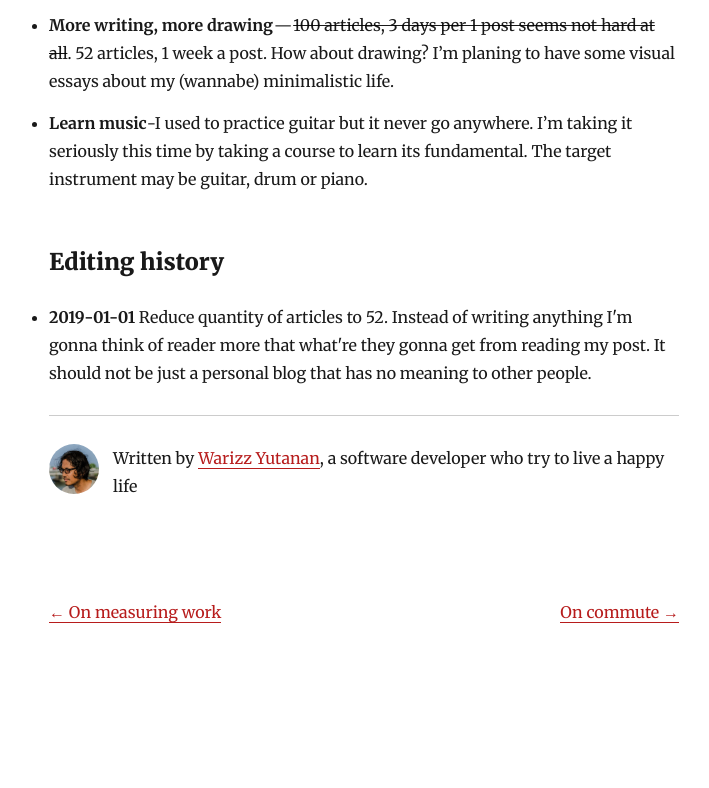
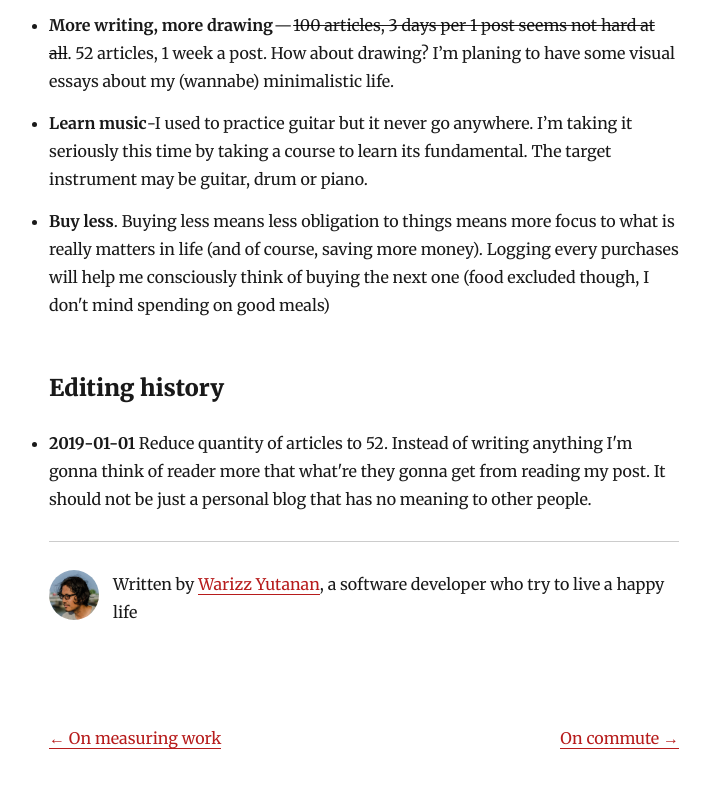
Before and after one commit to warizz/blog, a Gatsby site: page /goals-2019/ in a window 1280 px wide. Shown: the part 1108-1896 px from the top of the page, without its empty margins (276-985 px from the left). Before the commit the page ends 1818 px from the top, so only its background shows below. Built offline with nearby package versions, Linux system fonts and the light colour scheme; Gatsby itself is replaced by a stand-in of ours; some packages are replaced by stand-ins of ours.

Commit message:
update a post

```diff
--- a/content/blog/goals-2019/index.md
+++ b/content/blog/goals-2019/index.md
@@ -18,6 +18,7 @@ I’m turning 35 next year, it passed half life already so I should step forward
 - __Lose weight__ — ideal is to be as lean as possible. The target is 65kg (currently 75). Yeah this leads to improvement of my climbing.
 - __More writing, more drawing__ — ~~100 articles, 3 days per 1 post seems not hard at all~~. 52 articles, 1 week a post. How about drawing? I’m planing to have some visual essays about my (wannabe) minimalistic life.
 - __Learn music__-I used to practice guitar but it never go anywhere. I’m taking it seriously this time by taking a course to learn its fundamental. The target instrument may be guitar, drum or piano.
+- __Buy less__. Buying less means less obligation to things means more focus to what is really matters in life (and of course, saving more money). Logging every purchases will help me consciously think of buying the next one (food excluded though, I don't mind spending on good meals)
 
 ### Editing history
 - __2019-01-01__ Reduce quantity of articles to 52. Instead of writing anything I'm gonna think of reader more that what're they gonna get from reading my post. It should not be just a personal blog that has no meaning to other people.
```
